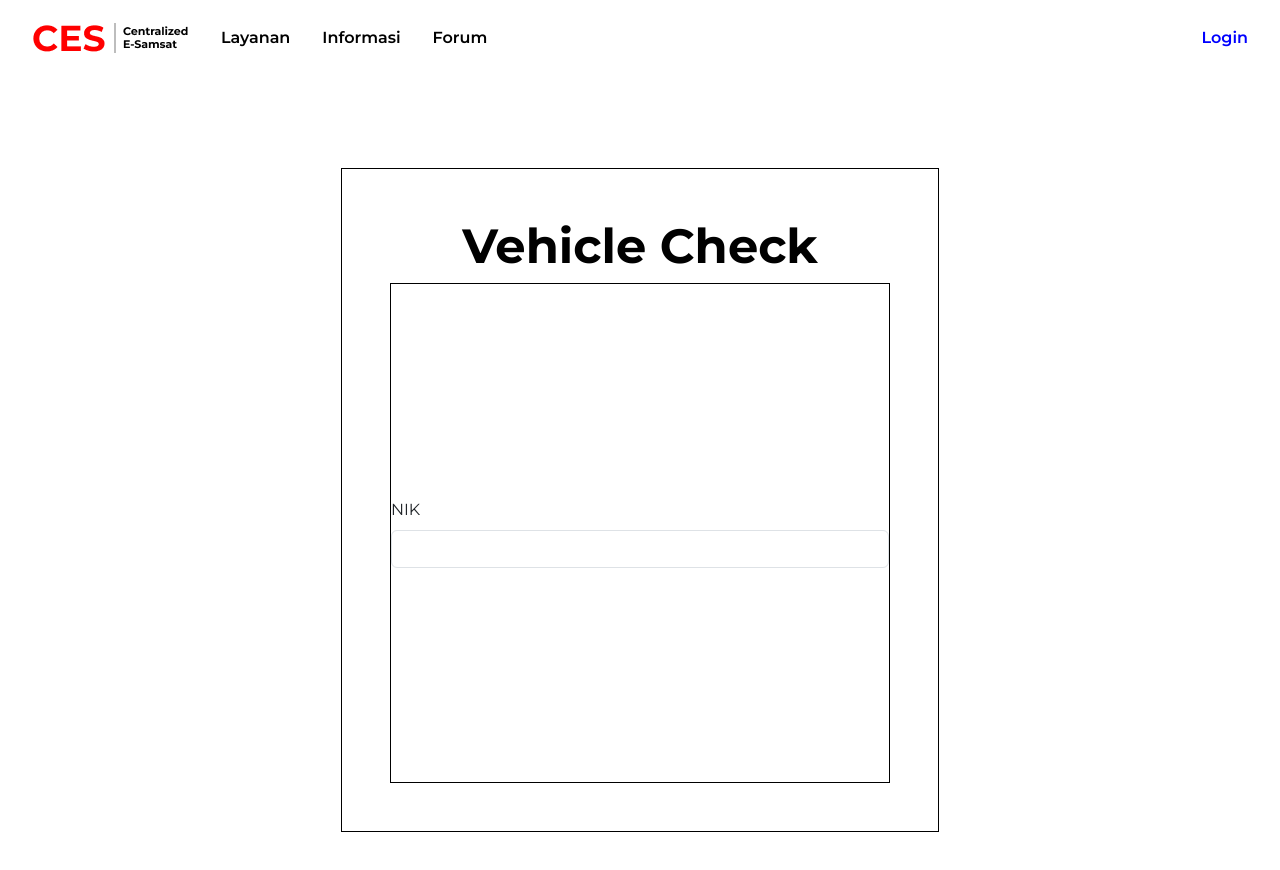
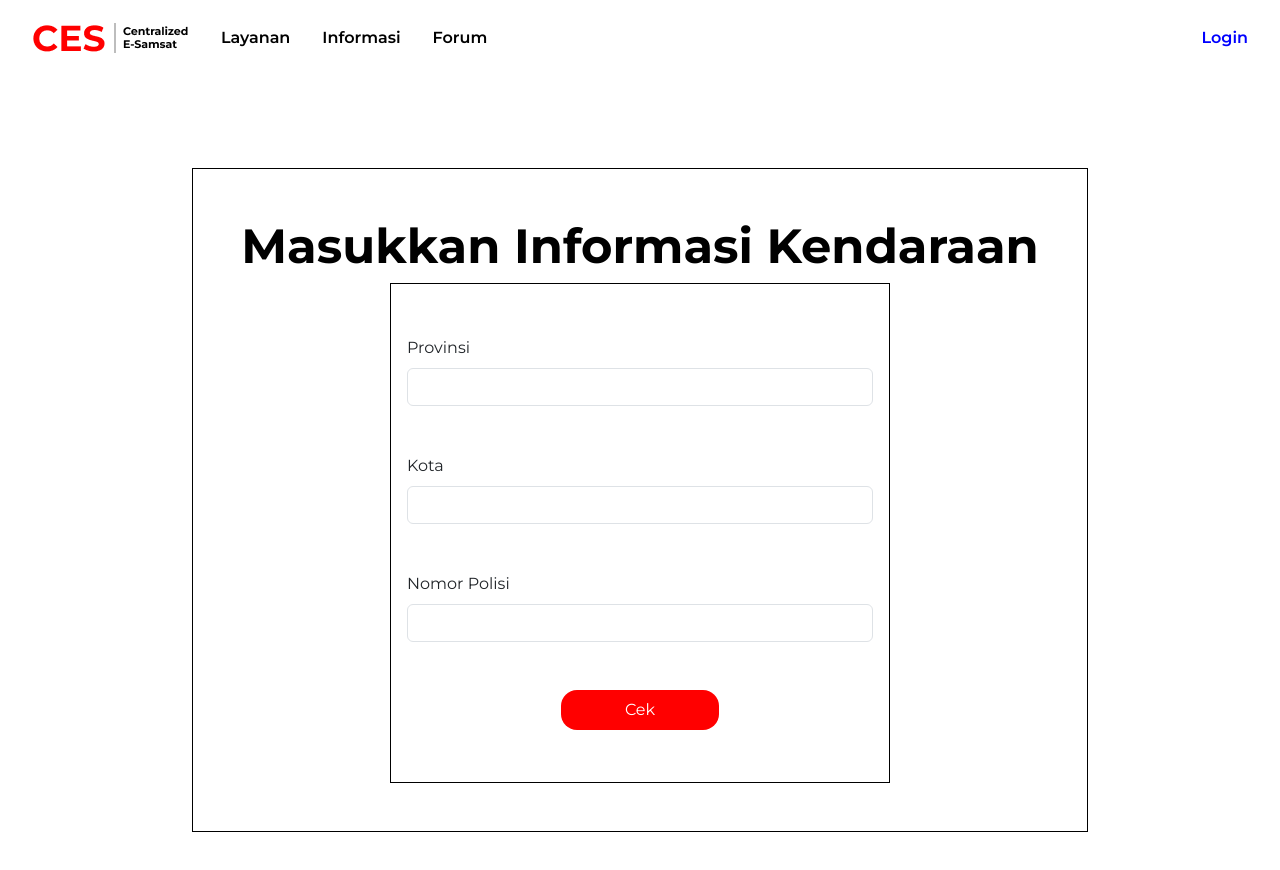
Before and after one commit to rizyxy/ces-next, a Next.js app: page /vehiclecheck in a window 1280 px wide. Shown: the top 870 px of the page. Built offline with nearby package versions, Linux system fonts and the light colour scheme.

Commit message:
adding form

```diff
--- a/src/app/vehiclecheck/page.tsx
+++ b/src/app/vehiclecheck/page.tsx
@@ -7,20 +7,49 @@ export default function Page() {
     <>
       <div className={styles.container}>
         <div className={styles.kontenBox}>
-          <h1 className={styles.title}>Vehicle Check</h1>
+          <h1 className={styles.title}>Masukkan Informasi Kendaraan</h1>
           <div className={styles.konten}>
             <form className={`${styles["form"]}`} action="">
-              <div className="">
-                <label htmlFor="exampleInputEmail1" className="form-label">
-                  NIK
+              <div className={`mb-5`}>
+                <label htmlFor="exampleInputEmail1" className={`form-label`}>
+                  Provinsi
                 </label>
                 <input
                   type="text"
-                  className="form-control"
+                  className={`form-control`}
                   id="exampleInputEmail1"
                   aria-describedby="emailHelp"
                 />
               </div>
+              <div className={`mb-5`}>
+                <label htmlFor="exampleInputEmail1" className={`form-label`}>
+                  Kota
+                </label>
+                <input
+                  type="text"
+                  className={`form-control`}
+                  id="exampleInputEmail1"
+                  aria-describedby="emailHelp"
+                />
+              </div>
+              <div className={`mb-5`}>
+                <label htmlFor="exampleInputEmail1" className={`form-label`}>
+                  Nomor Polisi
+                </label>
+                <input
+                  type="text"
+                  className={`form-control`}
+                  id="exampleInputEmail1"
+                  aria-describedby="emailHelp"
+                />
+              </div>
+              <center>
+                <Link href="/payment/bills">
+                  <button type="submit" className={styles.payButton}>
+                    Cek
+                  </button>
+                </Link>
+              </center>
             </form>
           </div>
         </div>
--- a/src/app/vehiclecheck/vehiclecheck.module.css
+++ b/src/app/vehiclecheck/vehiclecheck.module.css
@@ -36,8 +36,28 @@
   border: 1px solid black;
   min-height: 500px;
   min-width: 500px;
+  padding: 1rem;
 }
 
 .form{
   width: 100%;
+  /* display: flex; */
+  /* flex-direction: column;
+  align-items: center;
+  justify-content: center; */
 }
+
+.payButton {
+    border: none;
+    background-color: red;
+    padding: 0.5rem 4rem;
+    color: white;
+    border-radius: 1em;
+}
+
+.payButton:hover {
+    border: 1px solid red;
+    transition: 0.5s;
+    background-color: white;
+    color: red;
+}
```
